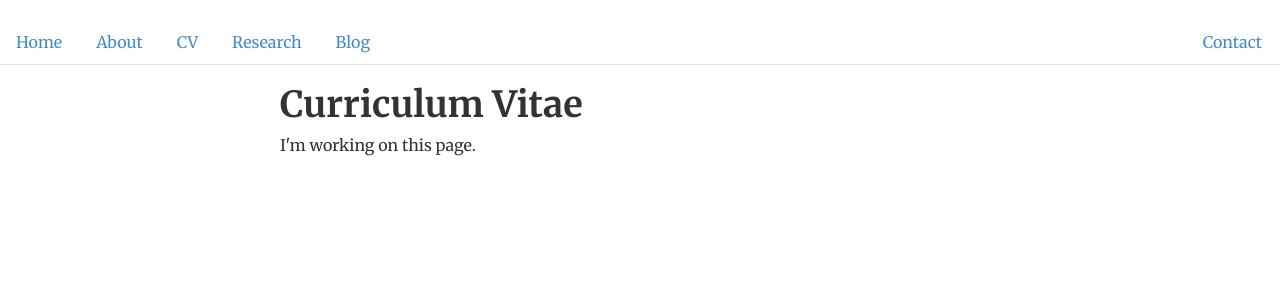
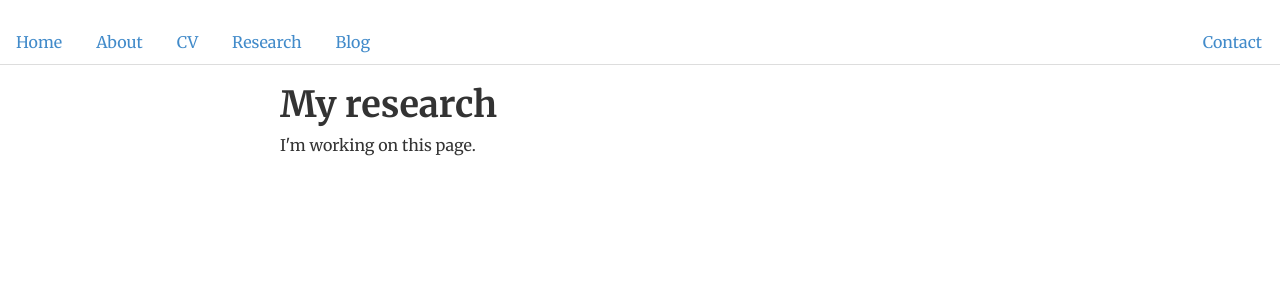
Before and after one commit to AkashMVerma/akashmadhusudan.github.io, a Jekyll site: the page built from research/index.html, in a window 1280 px wide. Shown: the top 300 px of the page. Built offline with Jekyll 4.4.1, drawn with Linux system fonts in a browser that asks for light colours; a style sheet for code colours, icons or effects is not loaded.

```diff
--- a/research/index.html
+++ b/research/index.html
@@ -3,6 +3,6 @@ layout: default
 title: About Me
 ---
 <div class="blurb">
-	<h1>Curriculum Vitae</h1>
+	<h1>My research</h1>
   <p>I'm working on this page.</p>
   </div><!-- /.blurb -->
```
